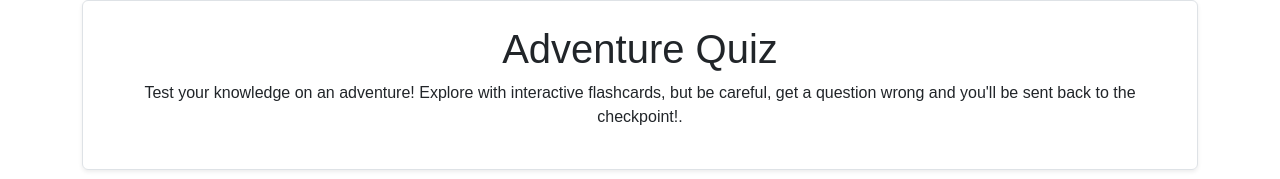
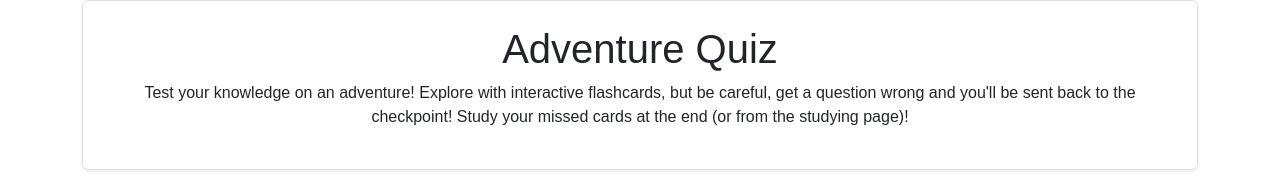
Before and after one commit to uhhmo/StudyHuskies, a React (Vite) app: page /Quiz in a window 1280 px wide. Shown: the part 142-321 px from the top of the page. Built offline with nearby package versions, Linux system fonts and the light colour scheme; no server answers; the database is empty; sample sign-in values are in the browser's storage.

Commit message:
few checklist requirements

```diff
--- a/index.html
+++ b/index.html
@@ -1,13 +1,20 @@
 <!doctype html>
 <html lang="en">
+
 <head>
   <meta charset="UTF-8" />
   <meta name="viewport" content="width=device-width, initial-scale=1.0" />
+  <meta name="author" content="Blake Perti, Anderson Liew, Nathan Adams, Momo Tolenoa">
+  <meta name="description" content="This web app is a flashcard/study tool that allows a user to
+  create courses, add sets to courses, and add flashcard to sets. Users can study these flashcards normally,
+  or they have the option to quiz themselves on an adventure. Any missed cards can be studied later.">
   <title>Info 340 Study Huskies Final Project</title>
   <link rel="icon" type="image/png" href="/icon.png">
 </head>
+
 <body>
   <div id="root"></div>
   <script type="module" src="/src/main.jsx"></script>
 </body>
+
 </html>
--- a/src/pages/quiz.jsx
+++ b/src/pages/quiz.jsx
@@ -7,7 +7,7 @@ import QuizReview from '../components/QuizReview';
 import QuizStats from '../components/QuizStats';
 import wizard from '../assets/wizard.png';
 import QuizMode from '../components/QuizMode';
-import { Outlet } from 'react-router-dom';
+import { Outlet } from 'react-router';
 
 
 function Quiz() {
@@ -17,7 +17,8 @@ function Quiz() {
             <section className="mb-5 p-4 border rounded shadow-sm text-center">
                 <h1>Adventure Quiz</h1>
                 <p>Test your knowledge on an adventure! Explore with interactive flashcards, but be careful,
-                    get a question wrong and you'll be sent back to the checkpoint!.</p>
+                    get a question wrong and you'll be sent back to the checkpoint! Study your missed cards at
+                    the end (or from the studying page)!</p>
             </section>
 
             <Outlet />
```
Lines whose indentation alone changed are shown as unchanged.
